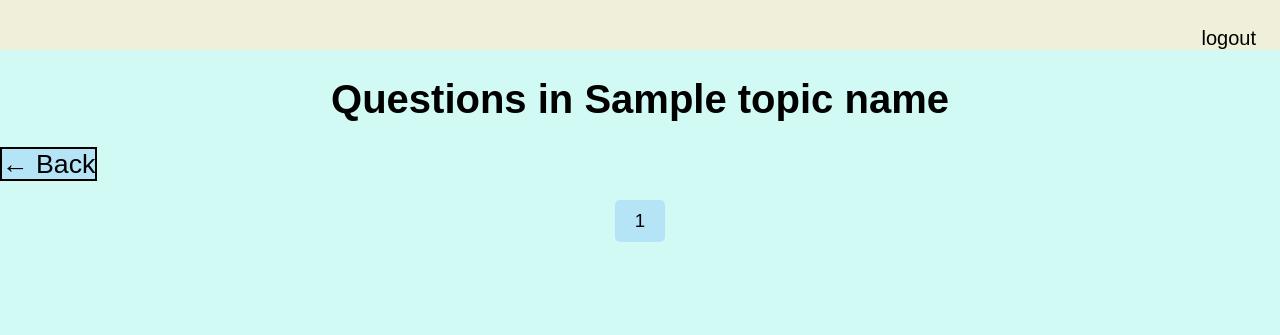
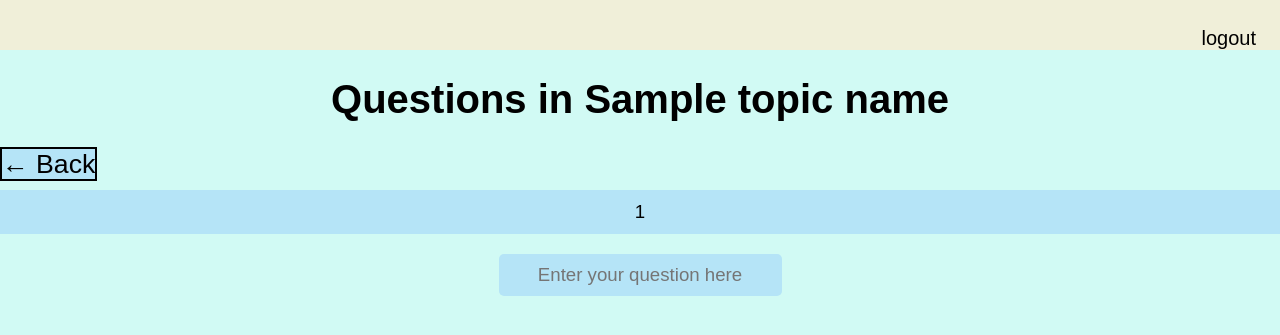
Before and after one commit to LetongDai/CS-4111-project-1, a Flask app: template webserver/templates/questions.html in a window 1280 px wide. Shown: the top 335 px of the page. Run offline with Flask 3, Linux system fonts and the light colour scheme; the template is opened without the code that fills it: most values are stand-ins (such as "Sample title", 1, 10 or a date in 2020); parts of the project's set-up code (start-up, migrations or seed data) failed here and were passed over.

Commit message:
add+remove questions has been added

```diff
--- a/webserver/AnswerList.py
+++ b/webserver/AnswerList.py
@@ -8,8 +8,9 @@ answers_bp = Blueprint('AnswerList', __name__, template_folder="templates")
 @needLogin
 def listAnswersInQuestion(topic_id, question_id):
     data = g.conn.getAnswersInQuestionData(topic_id, question_id)
-    topic_name = g.conn.getTopicFromTID(topic_id)
-    data = [topic_name, data.fetchall()]
+    #topic_name = g.conn.getTopicFromTID(topic_id)
+    question_name = g.conn.getQuestionNameFromID(question_id)
+    data = [question_name.fetchone(), data.fetchall()]
     userHaveAnswerHere = g.conn.doesUserHaveAnswerInQuestion(g.uid, question_id)
 
     if request.method == 'POST':
--- a/webserver/DbOperations.py
+++ b/webserver/DbOperations.py
@@ -65,8 +65,10 @@ class DB:
 
     # question
     # SELECT qid, text FROM questions Q WHERE Q.qid in (SELECT qid FROM belongtorelations BTR, topics T WHERE BTR.tid=T.tid and T.topic = 'Physics');
-    def getQuestionByTopicID(self, tid, page=1, size=10):
-        return self.execute("SELECT Q.text, Q.qid, T.topic, T.tid  FROM questions Q, topics T, belongtorelations BRT WHERE Q.qid = BRT.qid AND T.tid=BRT.tid AND T.tid=:tid;", {"size": size, "tid": tid})
+    def getQuestionByTopicID(self, tid):
+        query = "SELECT Q.text, Q.qid, T.topic, T.tid, Q.uid " \
+                "FROM questions Q, topics T, belongtorelations BRT WHERE Q.qid = BRT.qid AND T.tid=BRT.tid AND T.tid=:tid;"
+        return self.execute(query , {"tid": tid})
 
     '''
     def getQuestion(self, qid):
@@ -125,3 +127,32 @@ class DB:
                 'SET text = :text ' \
                 'WHERE A.qid=:qid AND A.aid=:aid AND A.uid=:uid'
         self.execute(query, {'aid': aid, 'qid': qid, 'uid': uid, 'text': text})
+
+    def addQuestionToTopic(self, tid, text, uid):
+        qid_query = '(SELECT Q.qid+1 FROM questions Q WHERE Q.qid+1 NOT IN ' \
+                '(SELECT Q1.qid from questions Q1) ORDER BY Q.qid DESC LIMIT 1); '
+        qid = self.execute(qid_query).fetchone()[0]
+        query = 'INSERT INTO questions (qid, text, date, uid) VALUES(' \
+                ':qid, ' \
+                ':text, ' \
+                'NOW(),' \
+                ':uid);'
+        self.execute(query, {'qid': qid, 'text': text, 'uid': uid})
+        topic_query = 'INSERT INTO belongtorelations (qid, tid) VALUES(' \
+                      ':qid,' \
+                      ':tid);'
+        self.execute(topic_query, {'qid': qid, 'tid': tid})
+
+    def getQuestionNameFromID(self, qid):
+        query = 'SELECT Q.text ' \
+                'FROM questions Q ' \
+                'WHERE Q.qid=:qid ' \
+                'LIMIT 1;'
+        return self.execute(query, {'qid': qid})
+
+    def deleteQuestion(self, qid, uid):
+        query = 'DELETE FROM belongtorelations BRT ' \
+                'WHERE BRT.qid=:qid;' \
+                'DELETE FROM questions Q ' \
+                'WHERE Q.qid=:qid AND Q.uid=:uid;'
+        self.execute(query, {'qid': qid, 'uid': uid})
--- a/webserver/static/Answers.css
+++ b/webserver/static/Answers.css
@@ -59,13 +59,13 @@ font-size: 8pt;
     color: #ff0000;
 }
 
-.exitButton {
+.deleteButton {
     text-align: right;
     font-size: 8pt;
     color: #cc0000;
 }
 
-.exitButton:hover {
+.deleteButton:hover {
   font-size: 12pt;
   color: #ff2222;
 }
--- a/webserver/static/Questions.css
+++ b/webserver/static/Questions.css
@@ -11,29 +11,19 @@ h1 {
   color: #000000;
 }
 
-button {
-  background-color: #579aff3b;
-  color: #000;
-  border: none;
-  border-radius: 5px;
-  padding: 10px 20px;
-  cursor: pointer;
-  display: block;
-  margin: 20px auto;
-  font-size: 14pt;
-  border: 5px;
-  border-color: #6fa6f914;
-
+.questionButton {
+    background-color: #00000000;
+    border: none;
+    font-size: 14pt;
 }
 
 
 button:hover {
-  background-color: #6fa6f9;
+
 }
 
 button div {
-  font-weight: bold;
-  text-align: center;
+
 }
 
 .BackButton {
@@ -48,3 +38,49 @@ button div {
   background-color: #6fa6f9;
   color: white;
 }
+
+.userInputText {
+  background-color: #579aff3b;
+  color: #000;
+  border: none;
+  border-radius: 5px;
+  padding: 10px 20px;
+  cursor: pointer;
+  display: block;
+  margin: 20px auto;
+  font-size: 14pt;
+  border: 5px;
+  border-color: #6fa6f914;
+  text-align: center;
+}
+
+.deleteButton {
+    text-align: right;
+    font-size: 8pt;
+    color: #cc0000;
+}
+
+.deleteButton:hover {
+  font-size: 12pt;
+  color: #ff2222;
+}
+
+.questionContainer {
+  background-color: #579aff3b;
+  padding: 10px 20px;
+
+  display: block;
+  margin: 10px auto;
+  font-size: 14pt;
+  border-color: #6fa6f914;
+  text-align: center;
+  align-items: center;
+  justify-content: center;
+}
+
+
+.questionContainer:hover {
+  background-color: #6fa6f9;
+  text-align: center;
+
+}
--- a/webserver/templates/questions.html
+++ b/webserver/templates/questions.html
@@ -14,12 +14,31 @@
   {% include 'navibar.html' %}
   <h1>Questions in {{topic_name[0]}}</h1>
   <div><a onclick="location.href='/topics/'" class="BackButton">← Back</a></div>
+
   <div>
     {%if data %}
     {% for n in data %}
-      <button onclick="location.href='/topics/{{tid}}/{{n[1]}}'" >{{n[0]}}</button>
+    <div class="questionContainer">
+    {% if n[-1] == loggedInUID %}
+
+        <form class="deleteButton" method="POST">
+          <button type="submit" class="deleteButton">
+            X
+          </button>
+          <input type="hidden" name="qid" value="{{n[1]}}">
+        </form>
+      {% endif %}
+
+      <button class="questionButton" onclick="location.href='/topics/{{tid}}/{{n[1]}}'" >{{n[0]}}</button>
+      </div>
     {% endfor %}
     {% endif %}
+  </div>
+
+  <div>
+    <form method="POST">
+      <input class="userInputText" type="text" name="userQuestionText" placeholder="Enter your question here">
+    </form>
   </div>
 
 </body>
```
Also changed, not shown: webserver/QuestionList.py (+10 -2 lines), webserver/templates/answers.html (+4 -4 lines).
